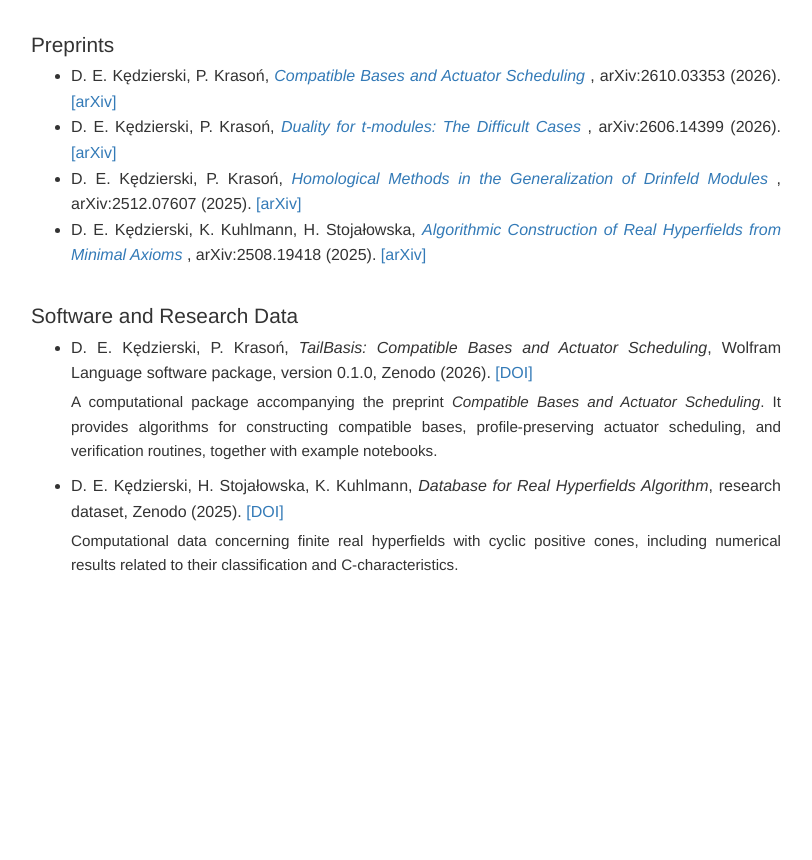
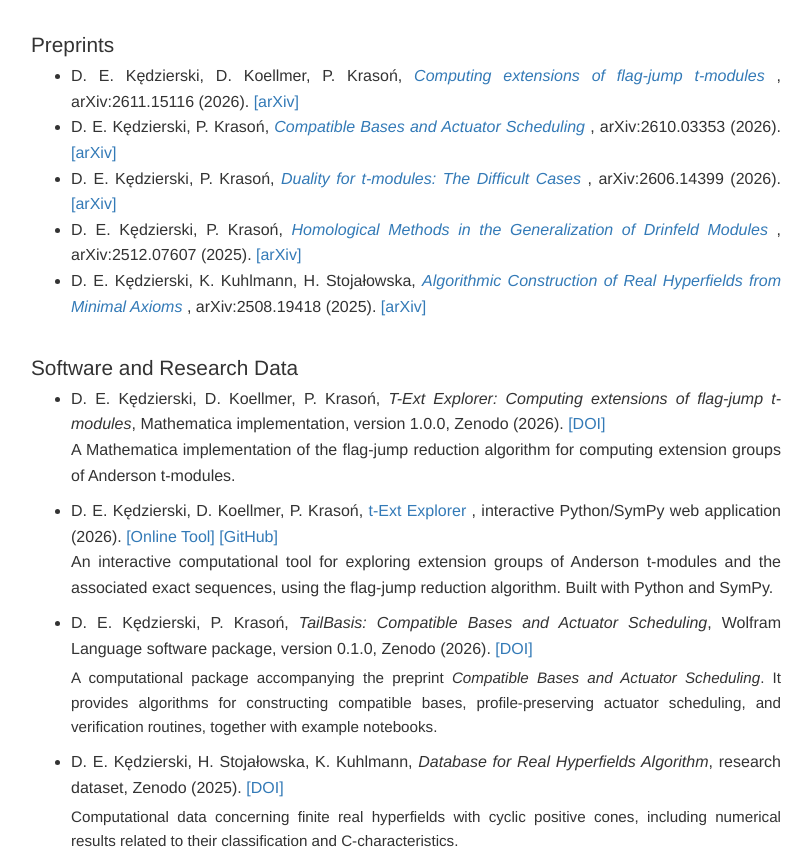
Before and after one commit to dougkoellmer/dawid-kedzierski.github.io, a plain HTML site: page publications.html in a window 1280 px wide. Shown: the part 1043-1903 px from the top of the page, without its empty margins (39-851 px from the left). Before the commit the page ends 1711 px from the top, so only its background shows below. Drawn offline with Linux system fonts and the light colour scheme.

Commit message:
Update publications.html

```diff
--- a/publications.html
+++ b/publications.html
@@ -249,6 +249,19 @@
 
     <ul>
 
+		<li>
+  D. E. Kędzierski, D. Koellmer, P. Krasoń,
+ 	 <a target="_blank" rel="noopener noreferrer"
+     href="./FJ%20and%20Ext.pdf">
+    <em>Computing extensions of flag-jump t-modules</em>
+  		</a>,
+  		arXiv:2611.15116 (2026).
+  	<a target="_blank" rel="noopener noreferrer"
+     href="https://arxiv.org/abs/2611.15116">
+    [arXiv]
+  	</a>
+	</li>
+
       <li>
         D. E. Kędzierski, P. Krasoń,
         <a target="_blank" rel="noopener noreferrer"
@@ -320,6 +333,44 @@
 
 
     <ul>
+
+
+<li>
+  D. E. Kędzierski, D. Koellmer, P. Krasoń,
+  <em>T-Ext Explorer: Computing extensions of flag-jump
+  t-modules</em>,
+  Mathematica implementation, version 1.0.0,
+  Zenodo (2026).
+  <a href="https://doi.org/10.5281/zenodo.24081823">
+    [DOI]
+  </a>
+  <p>
+    A Mathematica implementation of the flag-jump
+    reduction algorithm for computing extension groups
+    of Anderson t-modules.
+  </p>
+</li>
+
+<li>
+  D. E. Kędzierski, D. Koellmer, P. Krasoń,
+  <a href="https://t-ext-explorer.com/">
+    t-Ext Explorer
+  </a>,
+  interactive Python/SymPy web application (2026).
+  <a href="https://t-ext-explorer.com/">
+    [Online Tool]
+  </a>
+  <a href="https://github.com/dougkoellmer/t-ext-explorer">
+    [GitHub]
+  </a>
+  <p>
+    An interactive computational tool for exploring
+    extension groups of Anderson t-modules and the
+    associated exact sequences, using the flag-jump
+    reduction algorithm. Built with Python and SymPy.
+  </p>
+</li>
+
 
       <li>
         D. E. Kędzierski, P. Krasoń,
```
